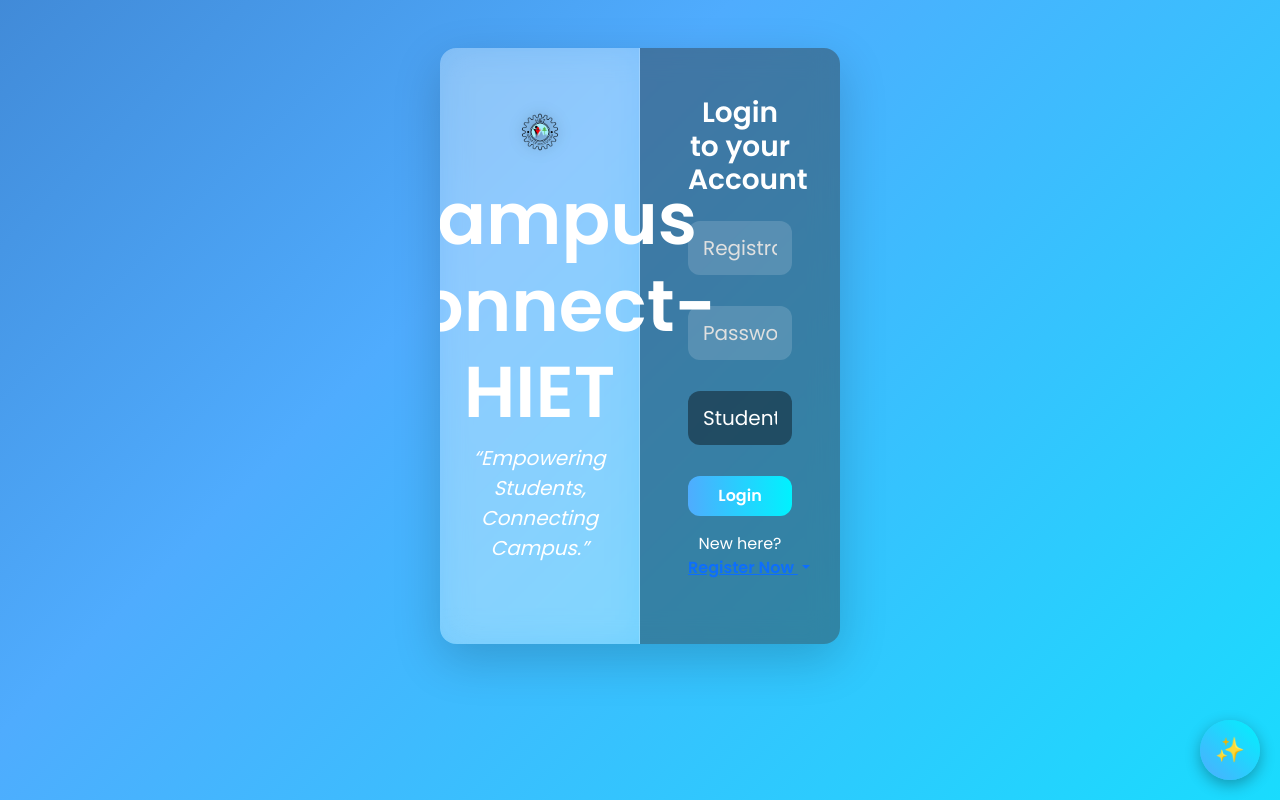
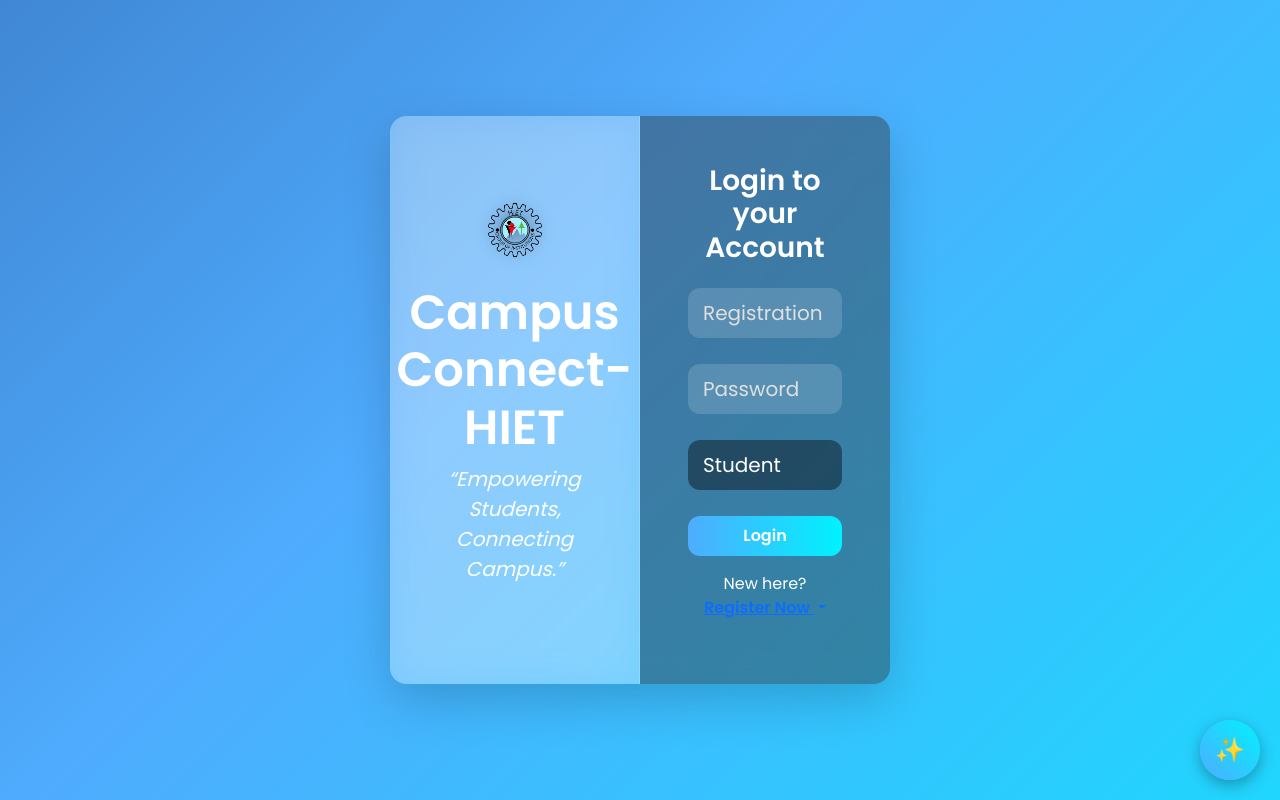
Before and after one commit to DevlprArchit/Campus-Connect-HIET, a plain HTML site: page index.html in a window 1280 px wide. Drawn offline with nearby package versions, Linux system fonts and the light colour scheme.

Commit message:
Update index.html

```diff
--- a/index.html
+++ b/index.html
@@ -22,7 +22,7 @@
             background: linear-gradient(135deg, #1e3c72, #2a5298, #4facfe, #00f2fe);
             background-size: 300% 300%;
             animation: gradientShift 12s ease infinite;
-            min-height: 80vh;
+            min-height: 100vh;
             display: flex;
             align-items: center;
             justify-content: center;
@@ -40,8 +40,8 @@
         .login-container {
             display: flex;
             width: 90%;
-            max-width: 400px; /* Reduced from 750px for a smaller look */
-            min-height: 300px; /* Reduced from 480px for a more compact size */
+            max-width: 500px; /* Reduced for a smaller look */
+            min-height: 350px; /* Reduced for a more compact size */
             background: rgba(255, 255, 255, 0.12);
             border-radius: 20px;
             backdrop-filter: blur(14px);
@@ -60,14 +60,14 @@
             flex-direction: column;
             justify-content: center;
             align-items: center;
-            padding: 30px; /* Slightly reduced padding */
+            padding: 20px; /* Reduced padding */
             color: #fff;
             text-align: center;
         }
 
         .logo {
-            width: 40px; /* Reduced logo size */
-            margin-bottom: 15px;
+            width: 60px; /* Reduced logo size */
+            margin-bottom: 10px;
             filter: drop-shadow(0 0 8px rgba(0,0,0,0.4));
         }
 
@@ -75,7 +75,7 @@
         .glass-right {
             background: rgba(0,0,0,0.35);
             color: #fff;
-            padding: 30px; /* Reduced from 40px */
+            padding: 20px; /* Reduced padding */
             display: flex;
             flex-direction: column;
             justify-content: center;
@@ -83,7 +83,7 @@
 
         .glass-right h3 {
             font-weight: 700;
-            margin-bottom: 20px; /* Reduced margin */
+            margin-bottom: 15px; /* Reduced margin */
             text-align: center;
         }
 
@@ -91,8 +91,8 @@
         .form-control, .form-select {
             border-radius: 12px;
             border: none;
-            padding: 12px 15px;
-            margin-bottom: 15px;
+            padding: 10px 15px;
+            margin-bottom: 10px; /* Reduced margin */
             background: rgba(255,255,255,0.15);
             color: #fff;
         }
@@ -108,7 +108,7 @@
             border-radius: 12px;
             color: #fff;
             font-weight: 600;
-            padding: 12px;
+            padding: 10px; /* Reduced padding */
             transition: transform 0.2s ease, box-shadow 0.2s ease;
         }
 
@@ -280,7 +280,7 @@
         <!-- LEFT (Glass Card with Logo & Title) -->
         <div class="col-md-6 d-flex flex-column justify-content-center align-items-center text-center glass-left p-5">
             <img src="hietlogo-removebg-preview.png" alt="HIET Logo" class="logo mb-4">
-            <h1 class="display-2 fw-bold">Campus Connect-HIET</h1>
+            <h1 class="display-5 fw-bold">Campus Connect-HIET</h1>
             <p class="lead fst-italic">“Empowering Students, Connecting Campus.”</p>
         </div>
 
```
